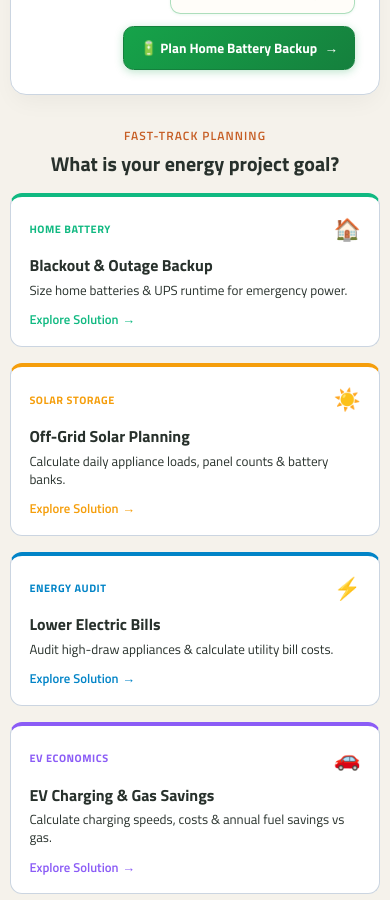
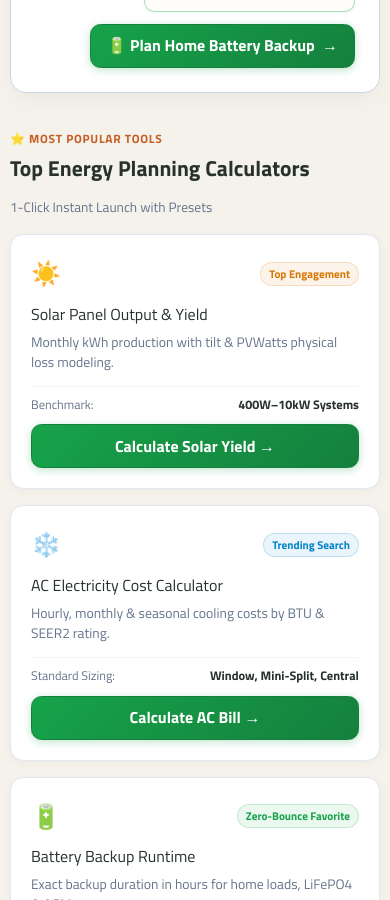
Before and after one commit to miadsaadidi/powerlab, a Next.js app: page / in a window 390 px wide. Shown: the part 1100-2000 px from the top of the page. Built offline with nearby package versions, Linux system fonts and the light colour scheme; no server answers.

Commit message:
feat(mobile-seo): mobile keypad UX, striking-distance SEO tuning, and popular tools homepage launcher

```diff
--- a/src/app/ev/ev-range-calculator/page.tsx
+++ b/src/app/ev/ev-range-calculator/page.tsx
@@ -12,8 +12,8 @@ import { DirectAnswerCard } from "@/components/seo/direct-answer-card";
 const isPublished = isCalculatorPublished("ev-range");
 
 export const metadata: Metadata = buildPageMetadata({
-  title: "Real-World EV Range Calculator by Speed & Temp",
-  description: "Calculate real-world EV driving range by battery kWh, highway speed & winter temperature drop. Physics-based range estimation for all electric vehicles.",
+  title: "EV Range Calculator — Real-World Highway Speed & Winter Temp Loss",
+  description: "Estimate real-world electric vehicle driving range by battery kWh, 70+ mph highway speed & cold winter temperature drop. Physics-based EV range estimation.",
   canonicalPath: "/ev/ev-range-calculator",
   category: "ev",
 });
--- a/src/app/globals.css
+++ b/src/app/globals.css
@@ -89,6 +89,7 @@ a:focus-visible, button:focus-visible, input:focus-visible, select:focus-visible
   }
   .button, .secondary-button, .text-button, input, select, textarea, summary {
     min-height: 44px;
+    font-size: 16px !important;
   }
   .footer-link {
     min-height: 44px;
--- a/src/app/home-energy/air-conditioner-cost-calculator/page.tsx
+++ b/src/app/home-energy/air-conditioner-cost-calculator/page.tsx
@@ -13,8 +13,8 @@ import { DirectAnswerCard } from "@/components/seo/direct-answer-card";
 const isPublished = isCalculatorPublished("ac-cost");
 
 export const metadata: Metadata = buildPageMetadata({
-  title: "AC Electricity Cost Calculator: $/Hour & Month",
-  description: "Calculate exact AC electricity costs per hour, day & month. Sizing formulas for Central AC, Mini-Splits & Window units with SEER2 efficiency & duty cycle.",
+  title: "AC Electricity Cost Calculator: $/Hour, Month & SEER2 Sizing",
+  description: "Calculate exact air conditioner electricity costs per hour, day & month. Sizing formulas for Central AC, Mini-Splits & Window units with SEER2 efficiency & duty cycle.",
   canonicalPath: "/home-energy/air-conditioner-cost-calculator",
   category: "home-energy",
 });
--- a/src/app/page.tsx
+++ b/src/app/page.tsx
@@ -4,6 +4,7 @@ import { siteConfig } from "@/lib/site-config";
 import { publishedCalculators } from "@/lib/calculator-registry";
 import { HeroGoalSelector } from "@/components/home/hero-goal-selector";
 import { HeroQuickEstimator } from "@/components/home/hero-quick-estimator";
+import { PopularCalculatorsLauncher } from "@/components/home/popular-calculators-launcher";
 import { ConnectedSystemFlow } from "@/components/home/connected-system-flow";
 import { HomeSearchFilter } from "@/components/home/home-search-filter";
 import { TrustBadges } from "@/components/home/trust-badges";
@@ -158,6 +159,9 @@ export default function HomePage() {
       {/* Instant Micro-Estimator */}
       <HeroQuickEstimator />
 
+      {/* Top 4 Popular Tools Launcher (GA4 & GSC High Engagement) */}
+      <PopularCalculatorsLauncher />
+
       {/* Goal Fast-Track Selector */}
       <HeroGoalSelector />
 
--- a/src/components/calculator/ac-cost-calculator.tsx
+++ b/src/components/calculator/ac-cost-calculator.tsx
@@ -216,6 +216,7 @@ export function AcCostCalculator() {
                     <input
                       id="ac-watts"
                       type="number"
+                      inputMode="decimal"
                       min="100"
                       step="50"
                       value={nameplateWatts}
@@ -261,6 +262,7 @@ export function AcCostCalculator() {
                   <input
                     id="ac-hours"
                     type="number"
+                    inputMode="decimal"
                     min="1"
                     max="24"
                     step="1"
@@ -276,6 +278,7 @@ export function AcCostCalculator() {
                   <input
                     id="ac-rate"
                     type="number"
+                    inputMode="decimal"
                     min="0.01"
                     step="0.01"
                     value={electricityRate}
--- a/src/components/calculator/ev-range-calculator.tsx
+++ b/src/components/calculator/ev-range-calculator.tsx
@@ -129,10 +129,10 @@ export function EvRangeCalculator() {
         <CalculatorTrustPill />
 
         <form onSubmit={(event) => { event.preventDefault(); calculate(); }} noValidate>
-          <fieldset className="input-group"><legend>Battery and consumption</legend><label>Usable battery capacity (kWh)<input type="number" min="0.01" step="any" inputMode="decimal" value={capacity} onChange={(event) => { setCapacity(event.target.value); markStale(); }} /><span className="form-hint">Use the vehicle&apos;s usable/net battery capacity when known.</span></label><label>Current SOC (%)<input type="number" min="0" max="100" step="any" value={currentSoc} onChange={(event) => { setCurrentSoc(event.target.value); markStale(); }} /></label><label>Battery consumption<span className="input-with-unit"><input type="number" min="0.0001" step="any" inputMode="decimal" value={consumption} onChange={(event) => updateConsumption(event.target.value)} /><select aria-label="Consumption unit" value={consumptionUnit} onChange={(event) => changeConsumptionUnit(event.target.value as EvRangeConsumptionUnit)}>{Object.entries(unitLabel).map(([value, label]) => <option key={value} value={value}>{label}</option>)}</select></span><span className="form-hint">Battery-side vehicle consumption before charging losses.</span></label></fieldset>
+          <fieldset className="input-group"><legend>Battery and consumption</legend><label>Usable battery capacity (kWh)<input type="number" min="0.01" step="any" inputMode="decimal" value={capacity} onChange={(event) => { setCapacity(event.target.value); markStale(); }} /><span className="form-hint">Use the vehicle&apos;s usable/net battery capacity when known.</span></label><label>Current SOC (%)<input type="number" min="0" max="100" step="any" inputMode="decimal" value={currentSoc} onChange={(event) => { setCurrentSoc(event.target.value); markStale(); }} /></label><label>Battery consumption<span className="input-with-unit"><input type="number" min="0.0001" step="any" inputMode="decimal" value={consumption} onChange={(event) => updateConsumption(event.target.value)} /><select aria-label="Consumption unit" value={consumptionUnit} onChange={(event) => changeConsumptionUnit(event.target.value as EvRangeConsumptionUnit)}>{Object.entries(unitLabel).map(([value, label]) => <option key={value} value={value}>{label}</option>)}</select></span><span className="form-hint">Battery-side vehicle consumption before charging losses.</span></label></fieldset>
           <fieldset className="input-group"><legend>Result display</legend><label>Primary distance unit<select value={distanceUnit} onChange={(event) => setDistanceUnit(event.target.value as EvRangeDistanceUnit)}><option value="km">Kilometers</option><option value="mi">Miles</option></select></label></fieldset>
           <button className="text-button" type="button" aria-expanded={advancedOpen} onClick={() => setAdvancedOpen((open) => !open)}>{advancedOpen ? "Hide" : "Show"} advanced assumptions</button>
-          {advancedOpen && <fieldset className="input-group advanced-settings"><legend>Advanced assumptions</legend><label>Reserve SOC (%)<input type="number" min="0" max="100" step="any" value={reserveSoc} onChange={(event) => { setReserveSoc(event.target.value); markStale(); }} /><span className="form-hint">Range is planned only above this reserve.</span></label><label>Battery health / available capacity (%)<input type="number" min="0.01" max="100" step="any" value={health} onChange={(event) => { setHealth(event.target.value); markStale(); }} /><span className="form-hint">Planning derating, not measured state of health or degradation prediction.</span></label></fieldset>}
+          {advancedOpen && <fieldset className="input-group advanced-settings"><legend>Advanced assumptions</legend><label>Reserve SOC (%)<input type="number" min="0" max="100" step="any" inputMode="decimal" value={reserveSoc} onChange={(event) => { setReserveSoc(event.target.value); markStale(); }} /><span className="form-hint">Range is planned only above this reserve.</span></label><label>Battery health / available capacity (%)<input type="number" min="0.01" max="100" step="any" inputMode="decimal" value={health} onChange={(event) => { setHealth(event.target.value); markStale(); }} /><span className="form-hint">Planning derating, not measured state of health or degradation prediction.</span></label></fieldset>}
           {error && <p className="error" role="alert">{error}</p>}<button className="button calculator-submit" type="submit">{result ? "Recalculate" : "Calculate EV Range"}</button>
         </form>
       </div>
--- /dev/null
+++ b/src/components/home/popular-calculators-launcher.tsx
@@ -0,0 +1,212 @@
+"use client";
+
+import Link from "next/link";
+import { track } from "@/lib/analytics/analytics";
+
+interface PopularTool {
+  id: string;
+  title: string;
+  tagline: string;
+  badge: string;
+  badgeColor: string;
+  icon: string;
+  route: string;
+  actionText: string;
+  metricLabel: string;
+  metricValue: string;
+}
+
+const POPULAR_TOOLS: PopularTool[] = [
+  {
+    id: "solar-panel-output",
+    title: "Solar Panel Output & Yield",
+    tagline: "Monthly kWh production with tilt & PVWatts physical loss modeling.",
+    badge: "Top Engagement",
+    badgeColor: "#d97706",
+    icon: "☀️",
+    route: "/solar/solar-panel-output-calculator",
+    actionText: "Calculate Solar Yield",
+    metricLabel: "Benchmark",
+    metricValue: "400W–10kW Systems",
+  },
+  {
+    id: "ac-cost",
+    title: "AC Electricity Cost Calculator",
+    tagline: "Hourly, monthly & seasonal cooling costs by BTU & SEER2 rating.",
+    badge: "Trending Search",
+    badgeColor: "#0284c7",
+    icon: "❄️",
+    route: "/home-energy/air-conditioner-cost-calculator",
+    actionText: "Calculate AC Bill",
+    metricLabel: "Standard Sizing",
+    metricValue: "Window, Mini-Split, Central",
+  },
+  {
+    id: "battery-runtime",
+    title: "Battery Backup Runtime",
+    tagline: "Exact backup duration in hours for home loads, LiFePO4 & AGM.",
+    badge: "Zero-Bounce Favorite",
+    badgeColor: "#16a34a",
+    icon: "🔋",
+    route: "/battery/battery-runtime-calculator",
+    actionText: "Calculate Backup Hours",
+    metricLabel: "Chemistries",
+    metricValue: "Lithium, Lead-Acid, LFP",
+  },
+  {
+    id: "ev-range",
+    title: "Real-World EV Range",
+    tagline: "Range decay modeling under 70+ mph highway speed & cold winter temps.",
+    badge: "Physics Model",
+    badgeColor: "#7c3aed",
+    icon: "🚗",
+    route: "/ev/ev-range-calculator",
+    actionText: "Estimate Real Range",
+    metricLabel: "Factors",
+    metricValue: "Speed, Temp, Battery Health",
+  },
+];
+
+export function PopularCalculatorsLauncher() {
+  return (
+    <section
+      className="popular-launcher-section"
+      aria-label="Most Popular Energy Planning Calculators"
+      style={{
+        margin: "0.5rem auto 2rem",
+        maxWidth: "1200px",
+        width: "100%",
+      }}
+    >
+      <div
+        style={{
+          display: "flex",
+          alignItems: "center",
+          justifyContent: "space-between",
+          flexWrap: "wrap",
+          gap: "0.75rem",
+          marginBottom: "1rem",
+        }}
+      >
+        <div>
+          <span
+            style={{
+              fontSize: "0.75rem",
+              fontWeight: 700,
+              textTransform: "uppercase",
+              letterSpacing: "0.06em",
+              color: "var(--accent, #c65d24)",
+            }}
+          >
+            ⭐ Most Popular Tools
+          </span>
+          <h2 style={{ fontSize: "1.35rem", fontWeight: 700, margin: "0.15rem 0 0" }}>
+            Top Energy Planning Calculators
+          </h2>
+        </div>
+        <span style={{ fontSize: "0.85rem", color: "var(--text-muted, #64748b)" }}>
+          1-Click Instant Launch with Presets
+        </span>
+      </div>
+
+      <div
+        style={{
+          display: "grid",
+          gridTemplateColumns: "repeat(auto-fit, minmax(260px, 1fr))",
+          gap: "1rem",
+        }}
+      >
+        {POPULAR_TOOLS.map((tool) => (
+          <div
+            key={tool.id}
+            style={{
+              borderRadius: "0.85rem",
+              border: "1px solid var(--border-color, #e2e8f0)",
+              background: "var(--card-bg, #ffffff)",
+              boxShadow: "0 2px 8px rgba(0, 0, 0, 0.04)",
+              padding: "1.25rem",
+              display: "flex",
+              flexDirection: "column",
+              justifyContent: "space-between",
+              gap: "0.85rem",
+              transition: "transform 140ms ease, box-shadow 140ms ease",
+            }}
+          >
+            <div>
+              <div
+                style={{
+                  display: "flex",
+                  justifyContent: "space-between",
+                  alignItems: "center",
+                  gap: "0.5rem",
+                  marginBottom: "0.5rem",
+                }}
+              >
+                <span style={{ fontSize: "1.5rem" }} aria-hidden="true">
+                  {tool.icon}
+                </span>
+                <span
+                  style={{
+                    fontSize: "0.7rem",
+                    fontWeight: 700,
+                    padding: "2px 8px",
+                    borderRadius: "9999px",
+                    background: `${tool.badgeColor}15`,
+                    color: tool.badgeColor,
+                    border: `1px solid ${tool.badgeColor}30`,
+                  }}
+                >
+                  {tool.badge}
+                </span>
+              </div>
+
+              <h3 style={{ fontSize: "1.05rem", fontWeight: 700, margin: "0 0 0.35rem" }}>
+                <Link
+                  href={tool.route}
+                  style={{ textDecoration: "none", color: "var(--ink, #1e293b)" }}
+                  onClick={() => track("calculator_calculate", { calculator: tool.id, action: "popular_launcher_click" })}
+                >
+                  {tool.title}
+                </Link>
+              </h3>
+
+              <p style={{ fontSize: "0.86rem", color: "var(--text-muted, #64748b)", margin: 0, lineHeight: 1.45 }}>
+                {tool.tagline}
+              </p>
+            </div>
+
+            <div style={{ paddingTop: "0.5rem", borderTop: "1px solid var(--border-color, #f1f5f9)" }}>
+              <div
+                style={{
+                  display: "flex",
+                  justifyContent: "space-between",
+                  fontSize: "0.78rem",
+                  color: "var(--text-muted, #64748b)",
+                  marginBottom: "0.65rem",
+                }}
+              >
+                <span>{tool.metricLabel}:</span>
+                <strong style={{ color: "var(--ink, #1e293b)" }}>{tool.metricValue}</strong>
+              </div>
+
+              <Link
+                href={tool.route}
+                className="button btn-primary"
+                style={{
+                  width: "100%",
+                  textAlign: "center",
+                  fontSize: "0.85rem",
+                  padding: "0.5rem 0.75rem",
+                  textDecoration: "none",
+                }}
+                onClick={() => track("calculator_calculate", { calculator: tool.id, action: "popular_launcher_click" })}
+              >
+                {tool.actionText} →
+              </Link>
+            </div>
+          </div>
+        ))}
+      </div>
+    </section>
+  );
+}
```
Also changed, not shown: 4 other files (tests, documents, lock files or other folders).
